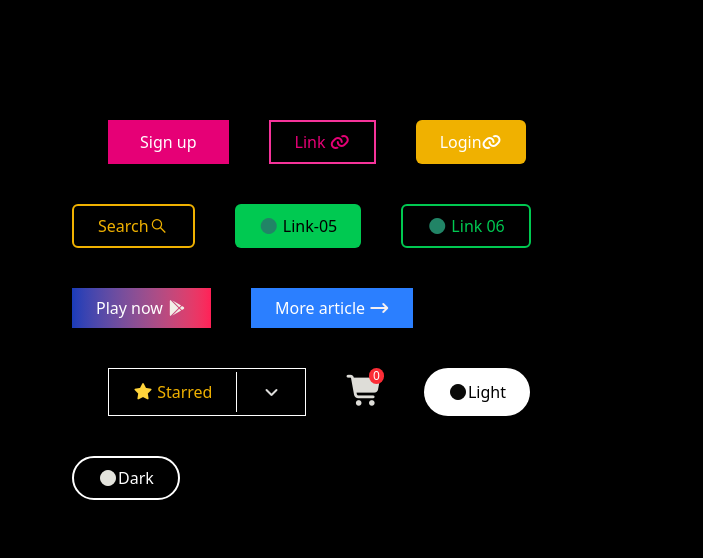
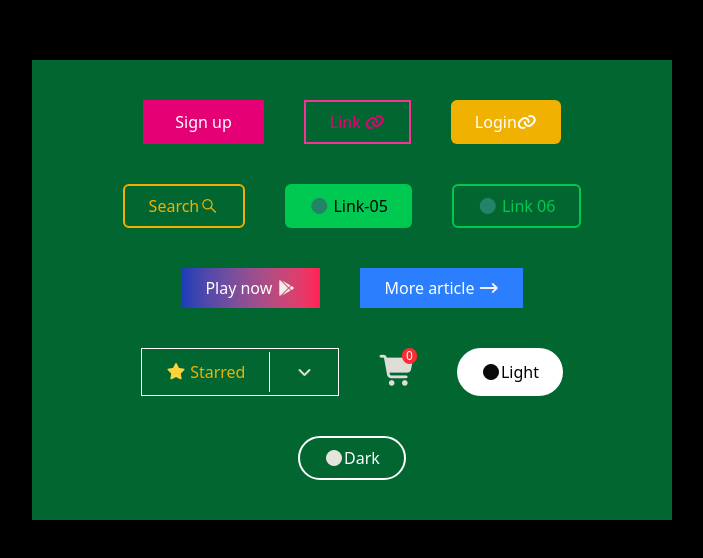
Before and after one commit to anandhues2004-kerala/buttons, a plain HTML site: page index.html in a window 1280 px wide. Shown: the part 110-668 px from the top of the page, without its empty margins (288-991 px from the left). Drawn offline with nearby package versions, Linux system fonts and the light colour scheme.

Commit message:
final commit

```diff
--- a/index.html
+++ b/index.html
@@ -10,16 +10,16 @@
 </head>
 <body>
     <div class="bg-black min-h-screen flex justify-center items-center gap-6 ">
-        <div class="container  w-1/2 container  border-white p-10 mt-10 flex gap-10 flex-wrap ">
-                <button class="px-8 py-2 bg-pink-600 hover:bg-yellow-600 text-white ml-9">Sign up</button>
-        <button class="px-6 py-2 border-2 border-pink-500 text-pink-600 hover:bg-stone-600  "> Link <i class="fa-solid fa-link"></i></button>
+        <div class="container bg-green-800  lg:w-1/2 container  border-white p-10  flex gap-10 flex-wrap justify-center">
+        <button class="px-8 py-2 bg-pink-600 hover:bg-yellow-600 text-white ">Sign up</button>
+        <button class=" px-6 py-2 border-2 border-pink-500 text-pink-600 hover:bg-stone-600  "> Link <i class="fa-solid fa-link"></i></button>
         <button class="px-6 py-2 bg-yellow-500 hover:bg-stone-500 text-white rounded-md">Login<i class="fa-solid fa-link"></i></button>
         <button class="px-6 py-2 border-2 border-yellow-500 text-yellow-500 hover:bg-stone-500 rounded-md">Search<i class="fa-brands fa-sistrix"></i></button>
         <button class="px-6 py-2 bg-green-500 hover:bg-red-500 text-black rounded-md  "><i class="fa-solid fa-circle" style="color: rgb(33, 132, 102);"></i> Link-05</button>
         <button class="px-6 py-2 border-2 border-green-500 text-green-500 hover:bg-blue-500 rounded-md"><i class="fa-solid fa-circle" style="color: rgb(33, 132, 102);"></i> Link 06</button>
         <button class="px-6 py-2 bg-gradient-to-r from-blue-800 to-rose-500 text-white">Play now <i class="fa-brands fa-google-play" style="color: rgb(242, 240, 232);"></i></button>
         <button class="px-6 py-2 bg-blue-500 text-white hover:bg-pink-600">More article <i class="fa-solid fa-arrow-right-long" style="color: rgb(244, 239, 241);"></i></button>
-        <div class="text-white border flex justify-center items-center ml-9">
+        <div class="text-white border flex justify-center items-center ">
             <span class=" px-6 py-2 text-yellow-500"><i class="fa-solid fa-star" style="color: rgb(255, 212, 59);"></i> Starred</span>
             <span class="border-l px-6 py-2 "><i class="fa-solid fa-angle-down" style="color: rgb(222, 221, 219);"></i></span>
         </div>
```
